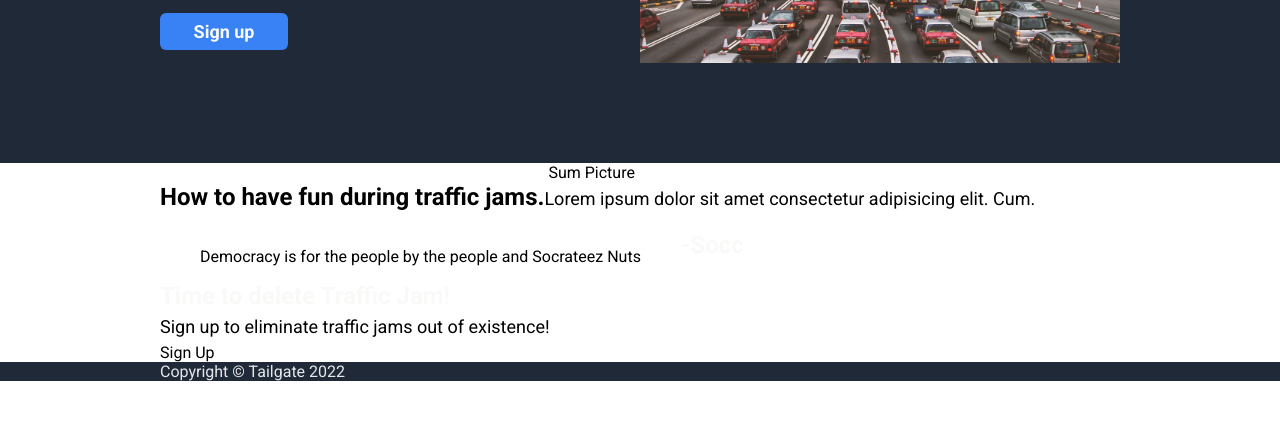
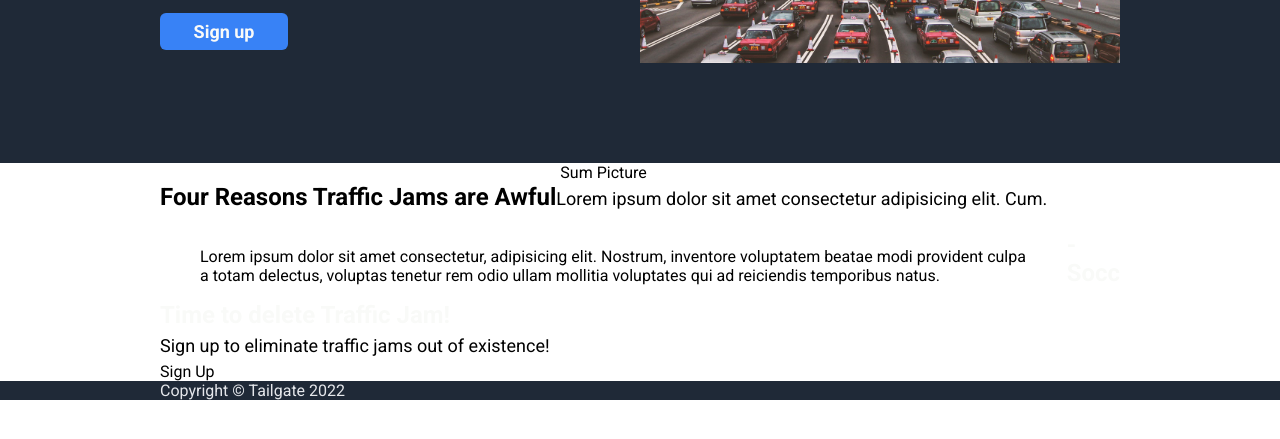
Before and after one commit to fariduri/odin-landing-page, a plain HTML site: page index.html in a window 1280 px wide. Shown: the part 359-798 px from the top of the page. Drawn offline with Linux system fonts and the light colour scheme.

Commit message:
Modify content

```diff
--- a/index.html
+++ b/index.html
@@ -28,7 +28,7 @@
         <img src="images/Hero-TrafficJam.jpg" alt="Picture of a Traffic Jam" class="hero-img">
     </div>
     <div id="information-section">
-        <h2>How to have fun during traffic jams.</h2>
+        <h2>Four Reasons Traffic Jams are Awful</h2>
         <div>
             <div class="card">
                 <div><img src="" alt=""> Sum Picture</div>
@@ -37,7 +37,7 @@
         </div>
     </div>
     <div id="quote-section">
-        <blockquote>Democracy is for the people by the people and Socrateez Nuts</blockquote>
+        <blockquote>Lorem ipsum dolor sit amet consectetur, adipisicing elit. Nostrum, inventore voluptatem beatae modi provident culpa a totam delectus, voluptas tenetur rem odio ullam mollitia voluptates qui ad reiciendis temporibus natus.</blockquote>
         <h3>-Socc</h3>
     </div>
     <div id="call-to-action-section">
```
